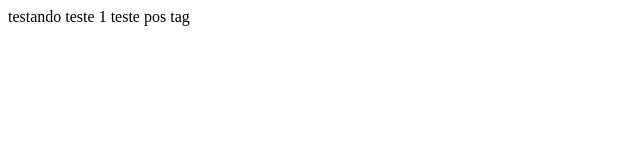
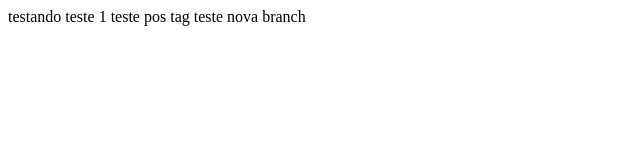
Before and after one commit to dcamppos83/curso_git_gitflow, a plain HTML site: page index.html in a window 1280 px wide. Shown: the whole page, without its empty margins (0-640 px from the left). Drawn offline with Linux system fonts and the light colour scheme.

Commit message:
commit nova branch

```diff
--- a/index.html
+++ b/index.html
@@ -9,5 +9,6 @@
     testando
     teste 1
     teste pos tag
+    teste nova branch
 </body>
 </html>
```
